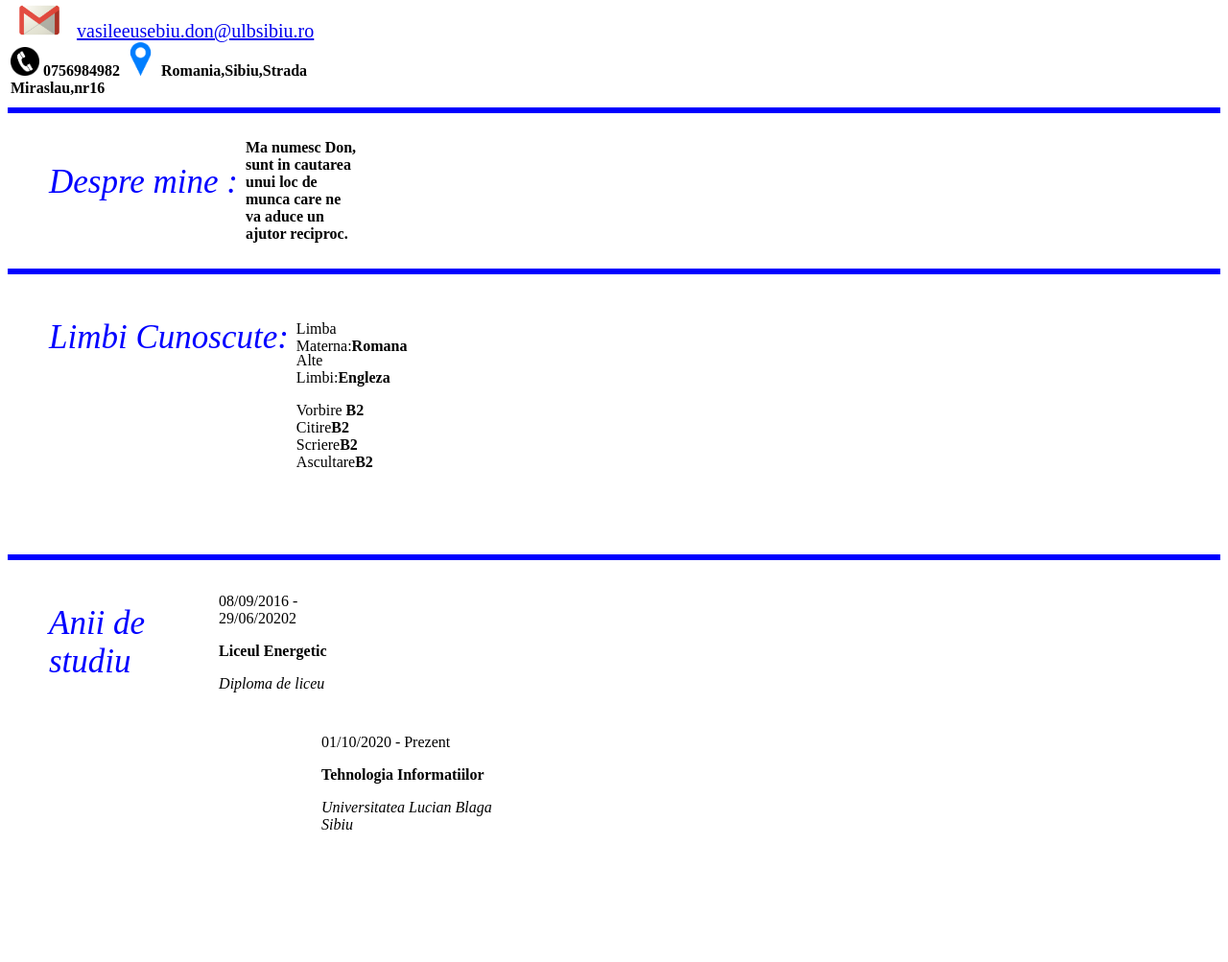
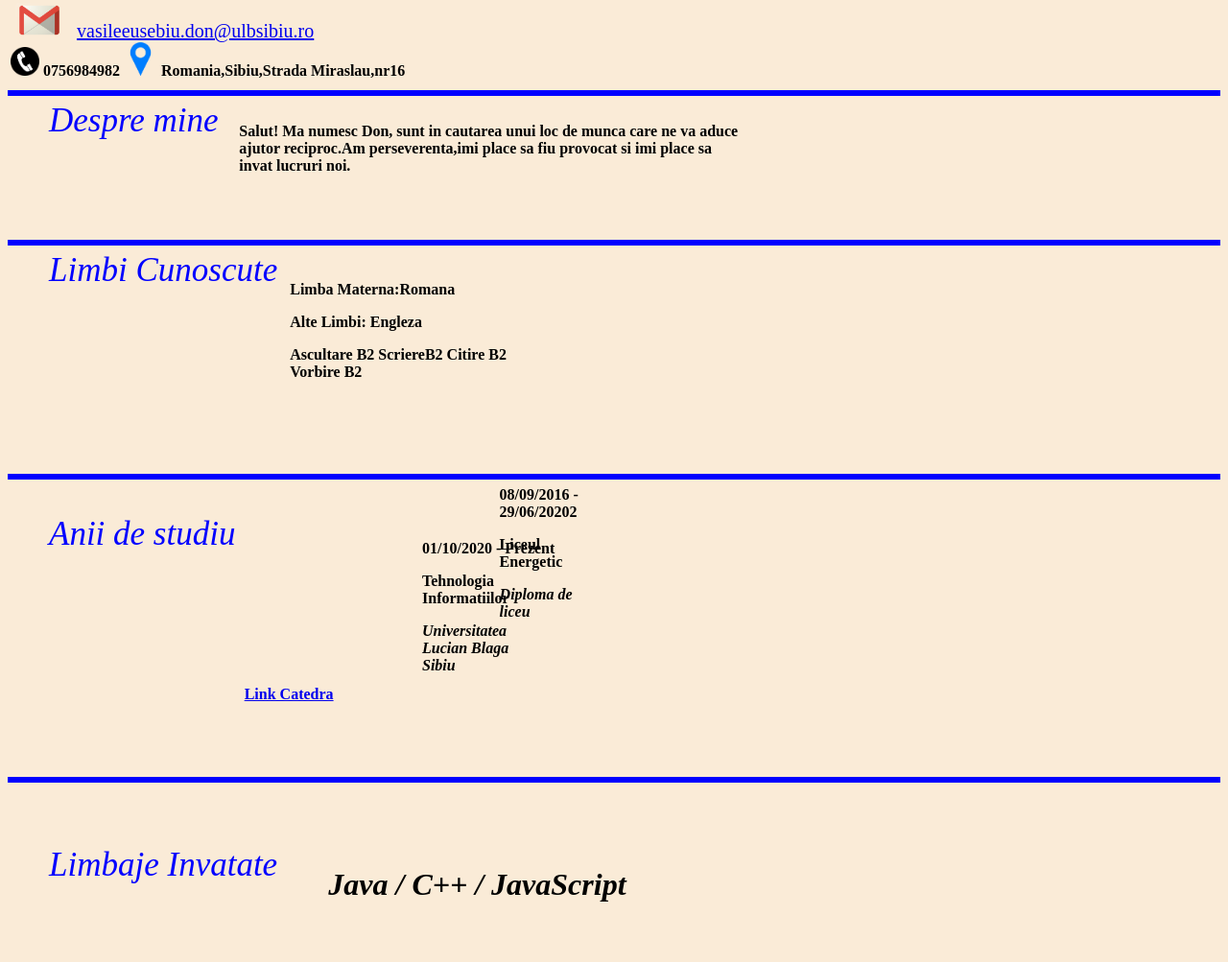
Before and after one commit to vasileeusebiu/Proiect, a plain HTML site: page CuriculumVitae/index.html in a window 1280 px wide. Shown: the part 334-1337 px from the top of the page at 96% size. Before the commit the page ends 1230 px from the top, so only its background shows below. Drawn offline with Linux system fonts and the light colour scheme.

Commit message:
Add files via upload

```diff
--- a/CuriculumVitae/index.html
+++ b/CuriculumVitae/index.html
@@ -1,16 +1,16 @@
 <!DOCTYPE html>
-<html>
+<html lang="en">
 <head>
     <meta charset="UTF-8">
+    <meta http-equiv="X-UA-Compatible" content ="IE=edge">
+    <meta name="viewport" content="width=\, initial-scale=1.0">
     <link rel="stylesheet" href="style.css">
-    <title>CV Don Vassebiu</title>
+    <title>CuriculumVitae</title>
 </head>
-<body>
-
+<body style="background-color:antiquewhite">
         <table>
             <tr>
                 <td>
-                    <!---<img src="Imagini/PozaProfil.jpg" alt="PozaCV" id="Poza">>--->
                     <img src="Imagini/PozaProfil.jpg" alt="Poza" id="PozaPersonala">
                     <br>
                     <br>
@@ -19,7 +19,7 @@
                     <img src="Imagini/gmaillogo.png" alt="Mail" id="E-mail">
                     <a id="def" href="https://mail.google.com/mail/u/0/#inbox?compose=CllgCHrgDMgDKGgVQZRSDWtHttTbJkZDbwCkHwrRkfxkNhXZshTfDbZsPhMLtcXKjtVmbsvqlkg" title="Emaill">vasileeusebiu.don@ulbsibiu.ro</a>
                     <br>
-                    <img id="PozaTelefon" src="Imagini/Telefon.png" alt="pozatelefon" id="PozaTelefon">
+                    <img id="PozaTelefon" src="Imagini/Telefon.png" alt="pozatelefon" >
                     <strong id="NrTelefon">0756984982</strong>
                     <img src="Imagini/locatie.png" alt="Locatie" id="PozaLocuinta">
                     <strong id="Locatia">Romania,Sibiu,Strada Miraslau,nr16</strong>
@@ -30,24 +30,23 @@
 <table>
         <tr>
             <td>
-                <p class="Informatii">Despre&nbsp;mine&nbsp;:</p>
+                <p class="Informatii">Despre&nbsp;mine&nbsp;</p>
                 <br>
             </td>
-            <td class="font"><p><b>Ma numesc Don, sunt in cautarea unui loc de munca care ne va aduce un ajutor reciproc.</b></p></td>
+        <td class="font"><p><b>Salut! Ma numesc Don, sunt in cautarea unui loc de munca care ne va aduce ajutor reciproc.Am perseverenta,imi place sa fiu provocat si imi place sa invat lucruri noi.</b></p></td>
         </tr>
         </table>
 <hr class="hr">
 <table>
         <tr>
             <td>
-                <p class="Informatii" id="LimbiCunoscute">Limbi&nbsp;Cunoscute:</p>
+                <p class="Informatii" id="LimbiCunoscute">Limbi&nbsp;Cunoscute</p>
             </td>
-            <td class="font"><p id="Limba materna">Limba Materna:<b>Romana</b></p></td>
+                <td class="font"><p id="LimbaMaterna" >Limba Materna:<b>Romana</b></p></td>
         </tr>
         <tr>
             <td></td>
-                <td class="font"><p class="engleza">Alte Limbi:<b>Engleza</b>
-                <p class="engleza">Vorbire <b>B2</b> Citire<b>B2</b> Scriere<b>B2</b> Ascultare<b>B2</b></p></td></td>
+                <td class="font"><p class="engleza">Alte Limbi: <b>Engleza</b> <br> <p class="engleza">Ascultare <b>B2</b> Scriere<b>B2</b> Citire <b>B2</b> Vorbire <b>B2</b></p></td>
         </tr>
         </table>
 <hr class="hr" id="mutareHr">
@@ -56,14 +55,21 @@
         <td>
             <p class="Informatii" id="Educatia">Anii de studiu</p>
         </td>
-        <td class="font" id="dataEd1"><p id="a1">08/09/2016 - 29/06/20202</p><p id="a2"><b>Liceul Energetic</b> <p id="a3"><i>Diploma de liceu</i></p></td>
+        <td class="font" id="dataEd1"><p id="a1">08/09/2016 - 29/06/20202<p id="a2"><b>Liceul Energetic</b> <p id="a3"><i>Diploma de liceu</i></p></td>
         </tr>
         <tr>
-         <td class="font" id="dataEd2"><p id="a4">01/10/2020 - Prezent</p><p id="a5"><b>Tehnologia Informatiilor</b><p id="a6"><i>Universitatea Lucian Blaga Sibiu</i></p></td>
+            <td class="font" id="dataEd2"><p id="a4">01/10/2020 - Prezent</p><p id="a5"><b>Tehnologia Informatiilor</b><p id="a6"><i>Universitatea Lucian Blaga Sibiu</i><a id="a7" href="http://csac.ulbsibiu.ro/" title="Link">Link Catedra</a></td>
         <td></td>
         </tr>
         </table>
-
-
+<hr class="hr" id="muttareHr">
+<table>
+    <tr>
+        <td>
+            <p class="Informatii" id="Cunonstinte">Limbaje Invatate</p>
+            </td>
+            <td class="font"><p id="Limbaje">Java / C++ / JavaScript</p></td>
+    </tr>
+</table>
 </body>
 </html>
--- a/CuriculumVitae/style.css
+++ b/CuriculumVitae/style.css
@@ -1,11 +1,16 @@
-
 table{
-    width:30%
-
+    width:100%;
 }
 
 hr{
     border:3px solid blue;
+}
+#PozaPersonala {
+    border-radius:50%;
+    width:200px;
+    position:relative;
+    left:70px;
+    top:40px;
 }
 
 #abc{
@@ -30,6 +35,10 @@ a:active{
 a.visited{
     color:purple;
 }
+#E-mail{
+    width:50px;
+    padding-left:5px;
+}
 #PozaTelefon{
     width:30px;
 }
@@ -37,55 +46,67 @@ a.visited{
     font-size:20px;
     padding-left:10px;
 }
-
-#E-mail{
-    width:50px;
-    padding-left:5px;
-
-}
-
 #PozaLocuinta{
     width:35px;
 }
 .font{
-    padding-right:10px;
-    padding-left:5px;
-    bottom:10px;
-
+    padding-right:500px;
+    padding-left:10px;
+    position:relative;
+    bottom:20px;
+    font-weight:bold;
 }
 .Informatii{
     font-size:35px;
     font-style:italic;
-    bottom:30px;
+    position: relative;
+    bottom:40px;
     color:blue;
     margin-left:40px;
 }
-
-#PozaPersonala {
-    border-radius:50%;
-    width:200px;
+.engleza{
     position:relative;
-    left:70px;
-    top:40px;
+    bottom:50px;
+    padding-right:200px;
 }
-.Linie{
-    position:relative;
+#muttareHr{
+    position: relative;
     bottom:60px;
 }
-
-.engleza{
+#a1{
     position:relative;
-    bottom:60px;
+    right:150px;
+}
+#a2{
+    position:relative;
+    right:150px;
+}
+#a3{
+    position:relative;
+    right:150px;
 }
 #a4{
     position:relative;
-    left:320px;
+    left:420px;
+    bottom:120px;
 }
 #a5{
     position:relative;
-    left:320px;
+    left:420px;
+    bottom:120px;
 }
 #a6{
     position:relative;
-    left:320px;
+    left:420px;
+    bottom:120px;
 }
+#a7{
+    position:relative;
+    right:220px;
+    top:30px;
+}
+#Limbaje{
+    font-size:200%;
+    font-style: oblique;
+    right:60px;
+}
```
Lines whose indentation alone changed are shown as unchanged.
